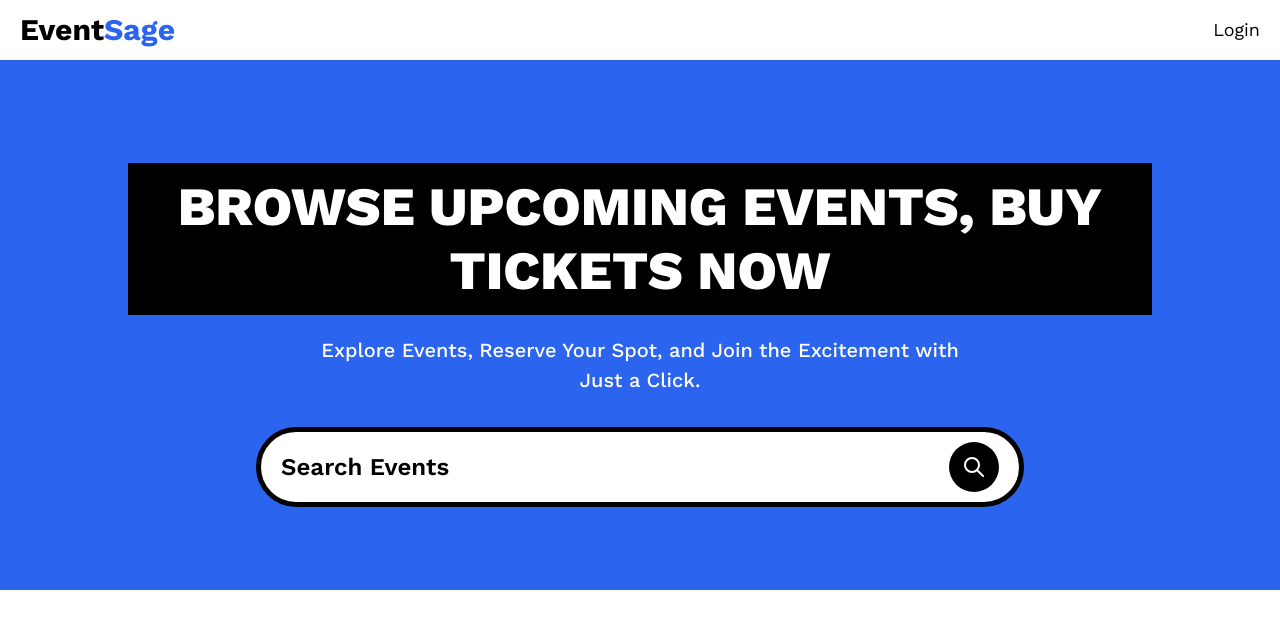
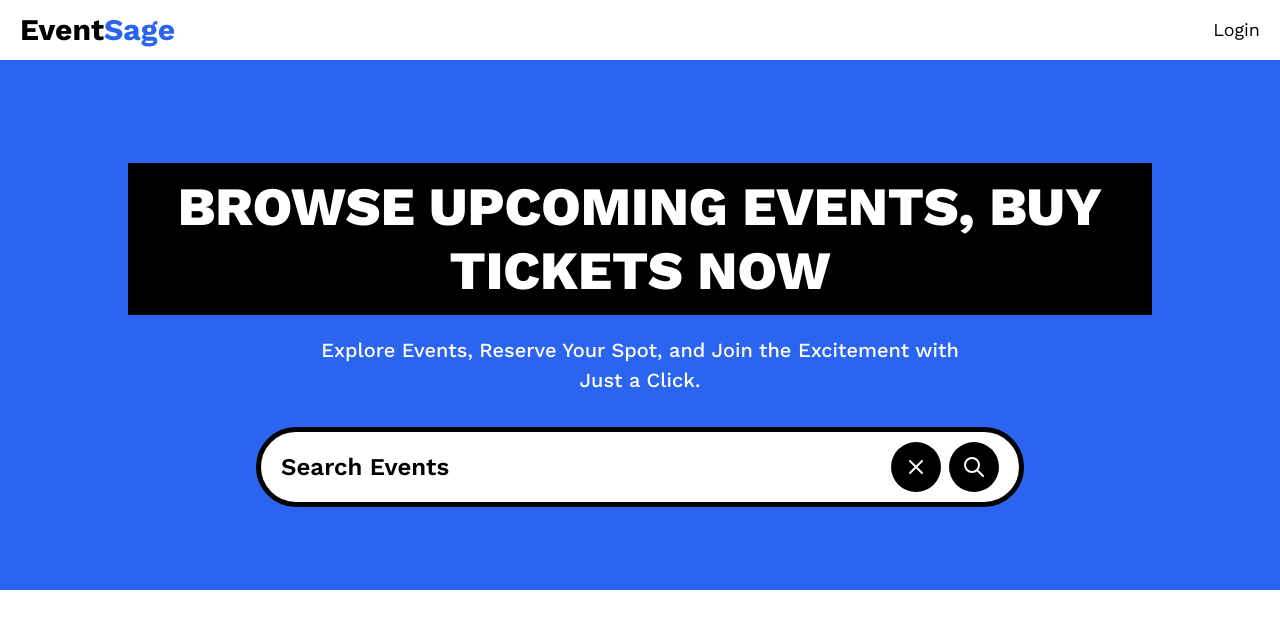
Before and after one commit to Agrimzz/eventsage, a Next.js app: page / in a window 1280 px wide. Shown: the top 628 px of the page. Built offline with nearby package versions, Linux system fonts and the light colour scheme.

Commit message:
search input

```diff
--- a/components/SearchInput.tsx
+++ b/components/SearchInput.tsx
@@ -1,6 +1,6 @@
 import React from "react"
 import Form from "next/form"
-import { IconSearch } from "@tabler/icons-react"
+import { IconSearch, IconX } from "@tabler/icons-react"
 
 const SearchInput = () => {
   return (
@@ -12,9 +12,14 @@ const SearchInput = () => {
         placeholder="Search Events"
       />
 
-      <button className="search-btn text-white" type="submit">
-        <IconSearch />
-      </button>
+      <div className="flex justify-between items-center gap-2">
+        <button className="search-btn text-white">
+          <IconX />
+        </button>
+        <button className="search-btn text-white" type="submit">
+          <IconSearch />
+        </button>
+      </div>
     </Form>
   )
 }
```
